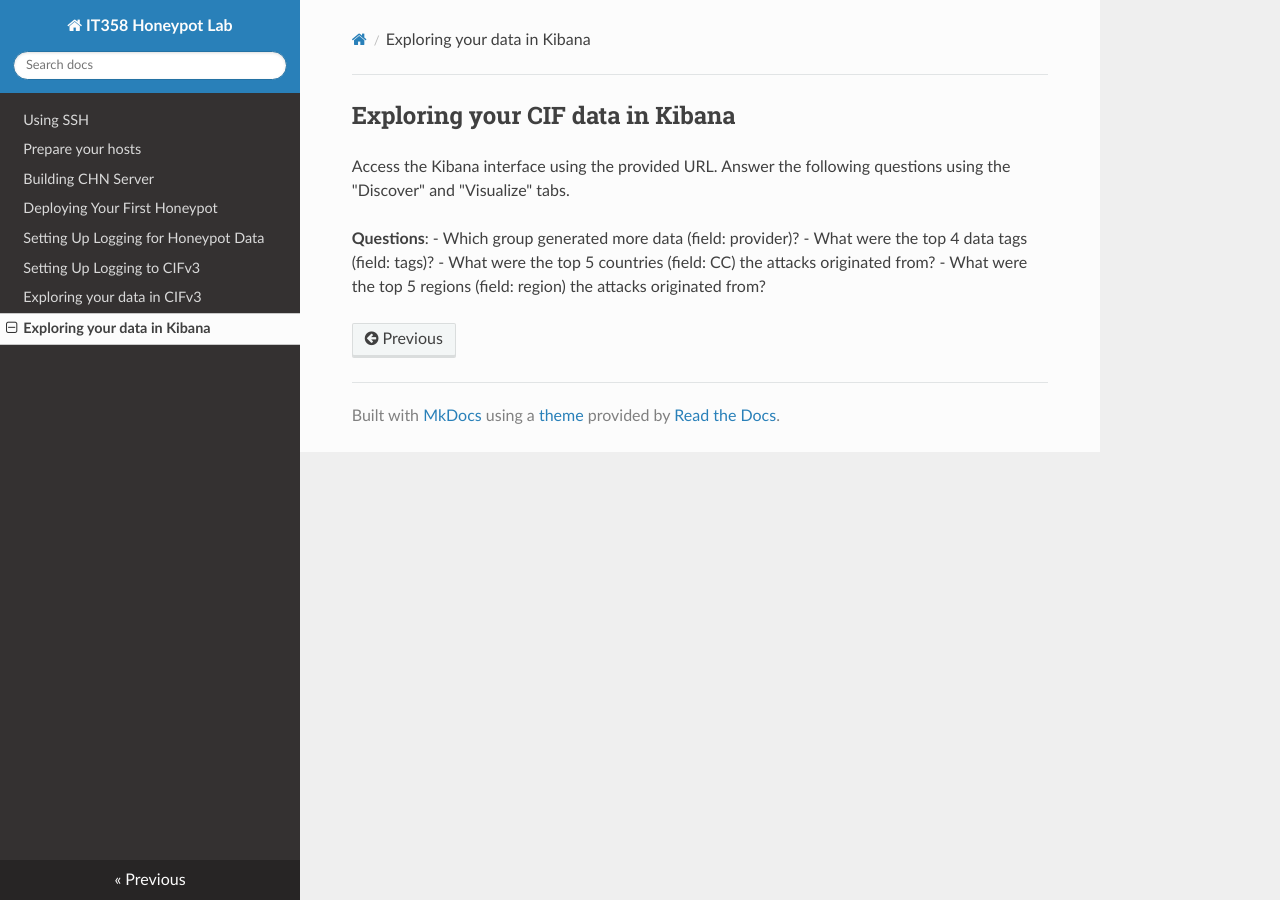
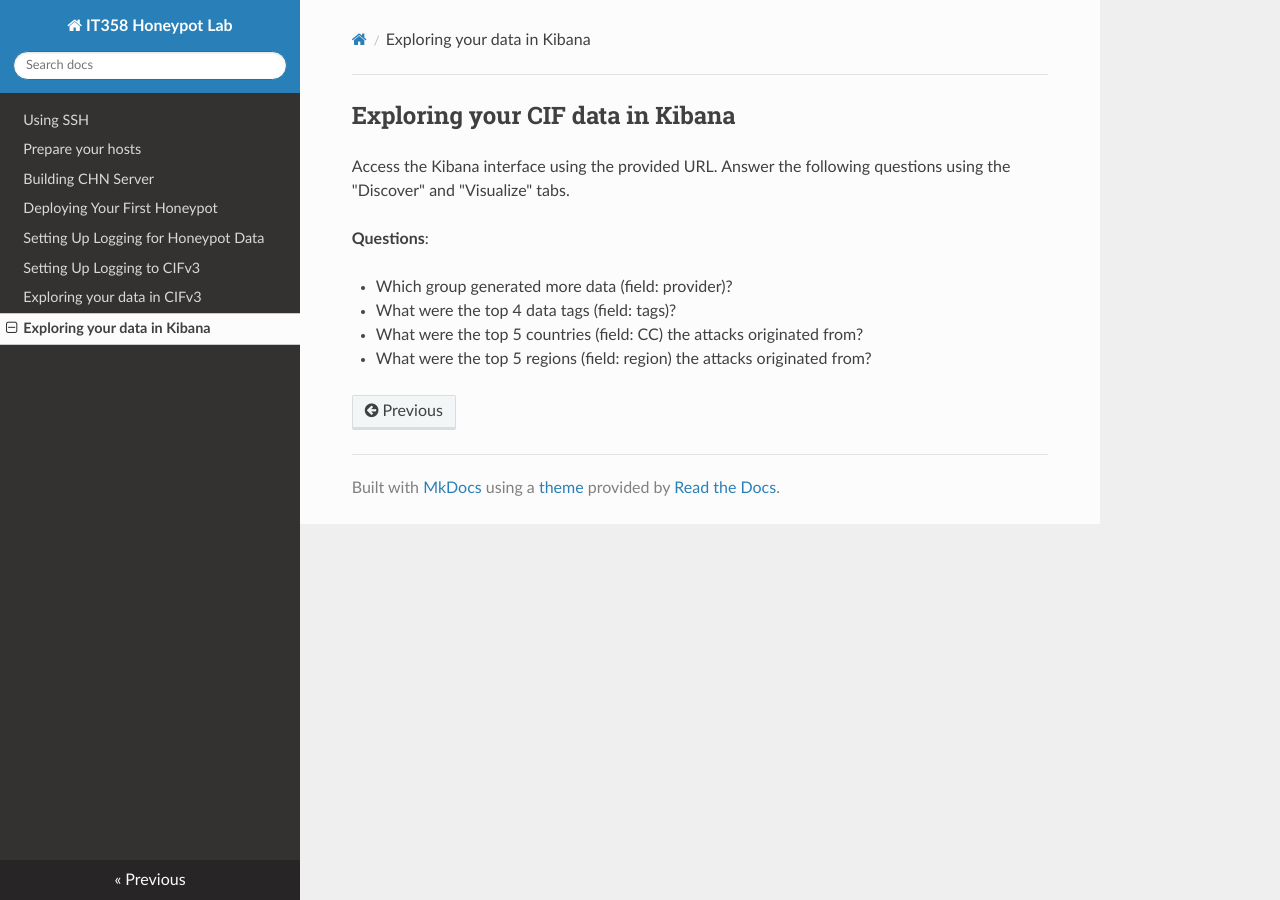
Before and after one commit to ckrez/it358-chn, an MkDocs documentation site: the page built from docs/exploring_kibana.md, in a window 1280 px wide. Built offline with MkDocs 1.6.1, drawn with Linux system fonts in a browser that asks for light colours; nearby versions of some CDN libraries; old or Windows-style settings are respelled for this version of MkDocs.

Commit message:
fix bullets

```diff
--- a/docs/exploring_kibana.md
+++ b/docs/exploring_kibana.md
@@ -4,7 +4,8 @@ Access the Kibana interface using the provided URL.
 Answer the following questions using the "Discover" and "Visualize" tabs.
 
 **Questions**:
-- Which group generated more data (field: provider)?
-- What were the top 4 data tags (field: tags)?
-- What were the top 5 countries (field: CC) the attacks originated from?
-- What were the top 5 regions (field: region) the attacks originated from?
+
+* Which group generated more data (field: provider)?
+* What were the top 4 data tags (field: tags)?
+* What were the top 5 countries (field: CC) the attacks originated from?
+* What were the top 5 regions (field: region) the attacks originated from?
```
Also changed, not shown: docs/exploring_cif.md (+2 -2 lines).
